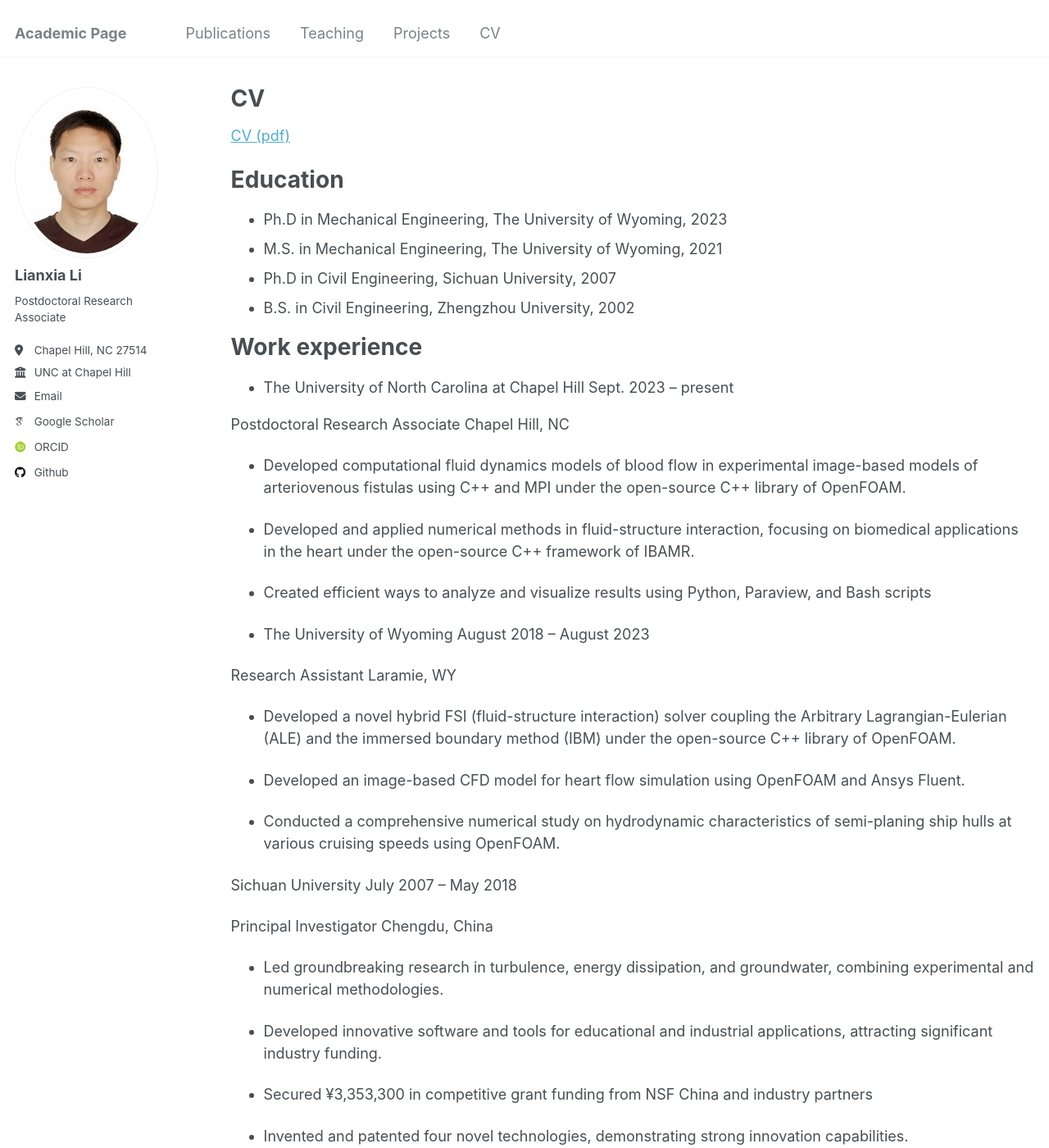
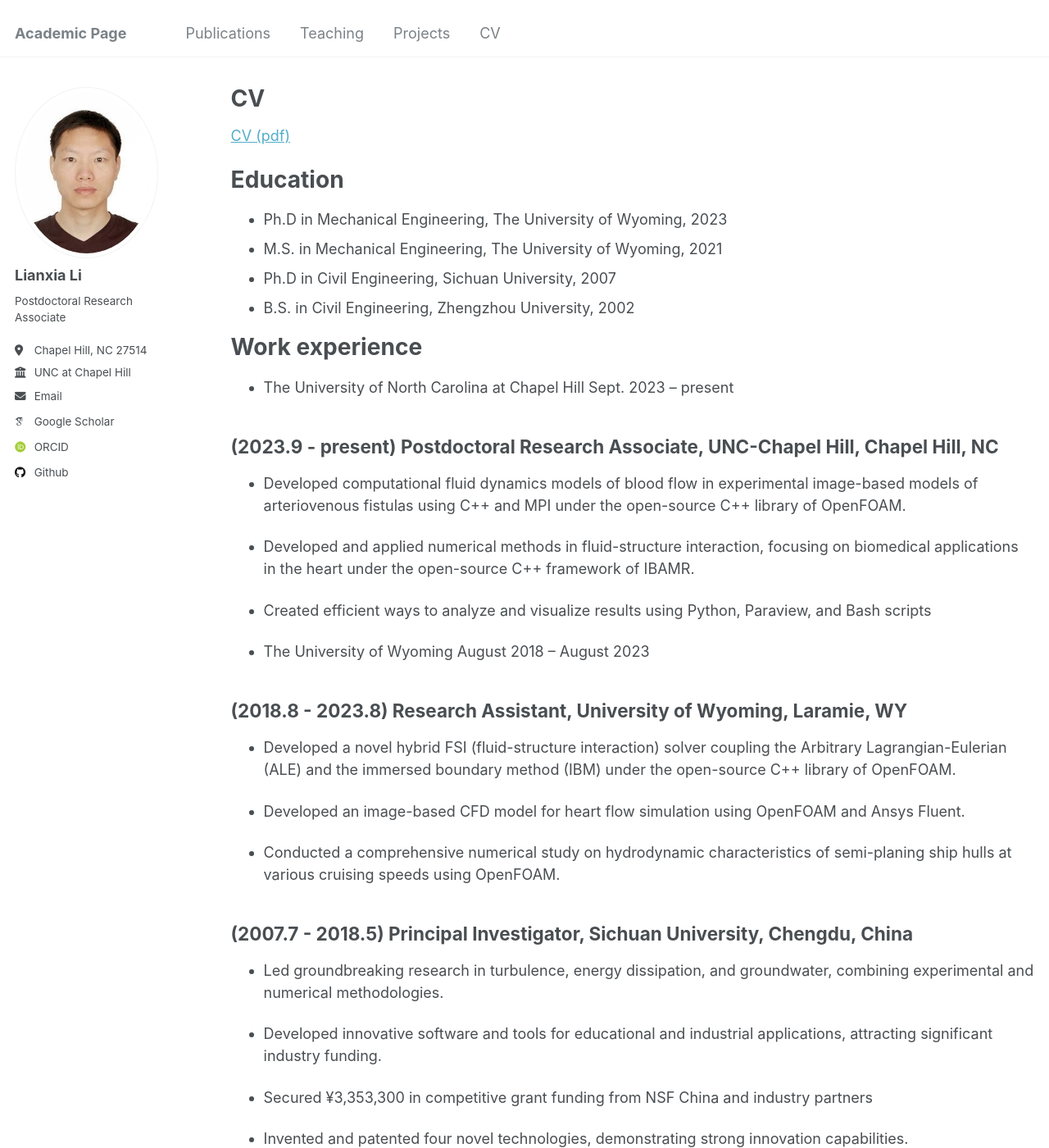
Before and after one commit to Lianxiali/lianxiali-github.io, a Jekyll site: the page built from _pages/cv.md, in a window 1280 px wide and 1400 px high. Shown: the whole window at 82% size. Built offline with Jekyll 4.4.1, drawn with Linux system fonts in a browser that asks for light colours; some web fonts are replaced.

Commit message:
update cv page

```diff
--- a/_pages/cv.md
+++ b/_pages/cv.md
@@ -22,7 +22,7 @@ Work experience
 ======
 * The University of North Carolina at Chapel Hill Sept. 2023 – present
 
-Postdoctoral Research Associate Chapel Hill, NC
+## (2023.9 - present) Postdoctoral Research Associate,  UNC-Chapel Hill, Chapel Hill, NC
 
 * Developed computational fluid dynamics models of blood flow in experimental image-based models of arteriovenous
 fistulas using C++ and MPI under the open-source C++ library of OpenFOAM.
@@ -34,31 +34,31 @@ under the open-source C++ framework of IBAMR.
 
 * The University of Wyoming August 2018 – August 2023
 
-Research Assistant Laramie, WY
+## (2018.8 - 2023.8) Research Assistant, University of Wyoming, Laramie, WY
 
-* Developed a novel hybrid FSI (fluid-structure interaction) solver coupling the Arbitrary Lagrangian-Eulerian (ALE) and
+- Developed a novel hybrid FSI (fluid-structure interaction) solver coupling the Arbitrary Lagrangian-Eulerian (ALE) and
 the immersed boundary method (IBM) under the open-source C++ library of OpenFOAM.
 
-* Developed an image-based CFD model for heart flow simulation using OpenFOAM and Ansys Fluent.
+- Developed an image-based CFD model for heart flow simulation using OpenFOAM and Ansys Fluent.
 
-* Conducted a comprehensive numerical study on hydrodynamic characteristics of semi-planing ship hulls at various
+- Conducted a comprehensive numerical study on hydrodynamic characteristics of semi-planing ship hulls at various
 cruising speeds using OpenFOAM.
 
-Sichuan University July 2007 – May 2018
 
-Principal Investigator Chengdu, China
 
-* Led groundbreaking research in turbulence, energy dissipation, and groundwater, combining experimental and numerical
+## (2007.7 - 2018.5) Principal Investigator, Sichuan University, Chengdu, China
+
+- Led groundbreaking research in turbulence, energy dissipation, and groundwater, combining experimental and numerical
 methodologies.
 
-* Developed innovative software and tools for educational and industrial applications, attracting significant industry
+- Developed innovative software and tools for educational and industrial applications, attracting significant industry
 funding.
 
-* Secured ¥3,353,300 in competitive grant funding from NSF China and industry partners
+- Secured ¥3,353,300 in competitive grant funding from NSF China and industry partners
 
-* Invented and patented four novel technologies, demonstrating strong innovation capabilities.
+- Invented and patented four novel technologies, demonstrating strong innovation capabilities.
 
-* Managed multidisciplinary research teams and mentored graduate students, fostering a collaborative research
+- Managed multidisciplinary research teams and mentored graduate students, fostering a collaborative research
 environment
 
 
```
